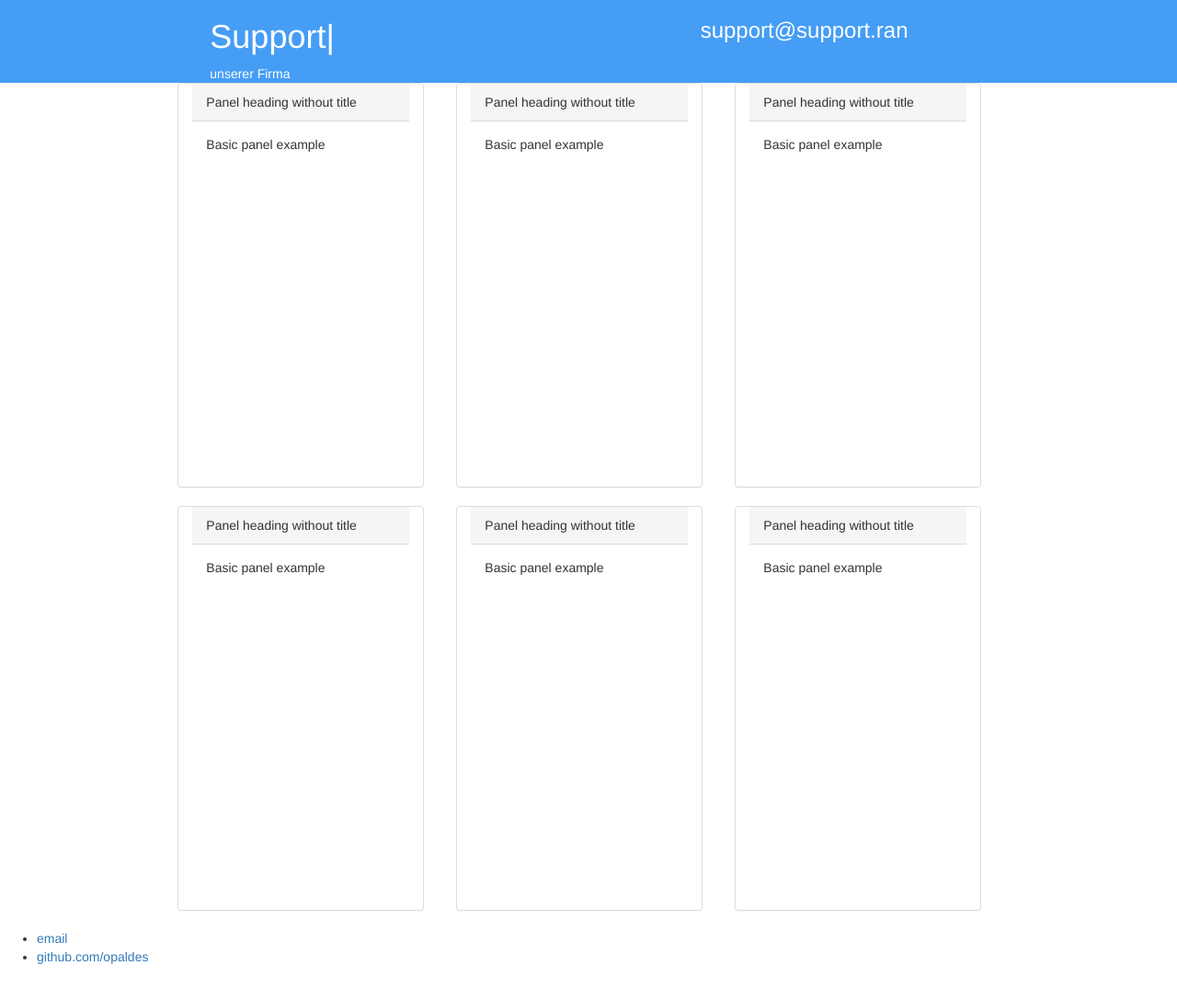
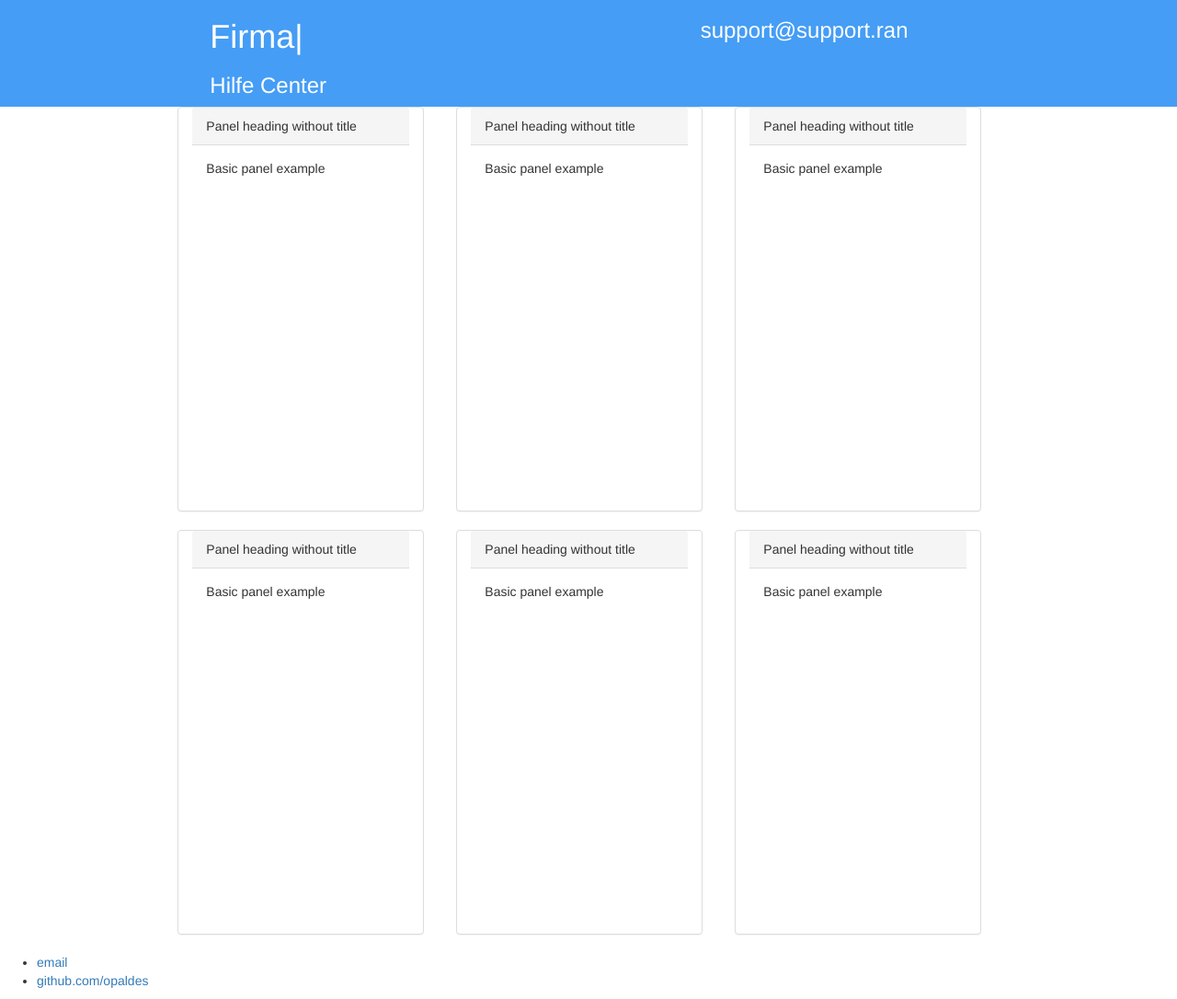
Before and after one commit to jeremy-seipelt/opaldes.github.io, a Jekyll site: the page built from index.html, in a window 1280 px wide. Shown: the whole page at 92% size. Built offline with Jekyll 4.4.1, drawn with Linux system fonts in a browser that asks for light colours; before the commit the page ends 1060 px from its top, so only the background shows below that.

Commit message:
Update default.html

```diff
--- a/_layouts/default.html
+++ b/_layouts/default.html
@@ -14,7 +14,7 @@
 			<div class="container-fluid">
 				<div class="header row">
 					<div class=" col-md-offset-2 col-md-5">
-						 <span><h1>Support|</h1>unserer Firma</span>
+						 <span><h1>Firma| <h3>Hilfe Center</h3></h1></span>
 					</div>
 			 	   	<div class="col-md-1">
 			 	   		<h3>support@support.ran</h3>
```
